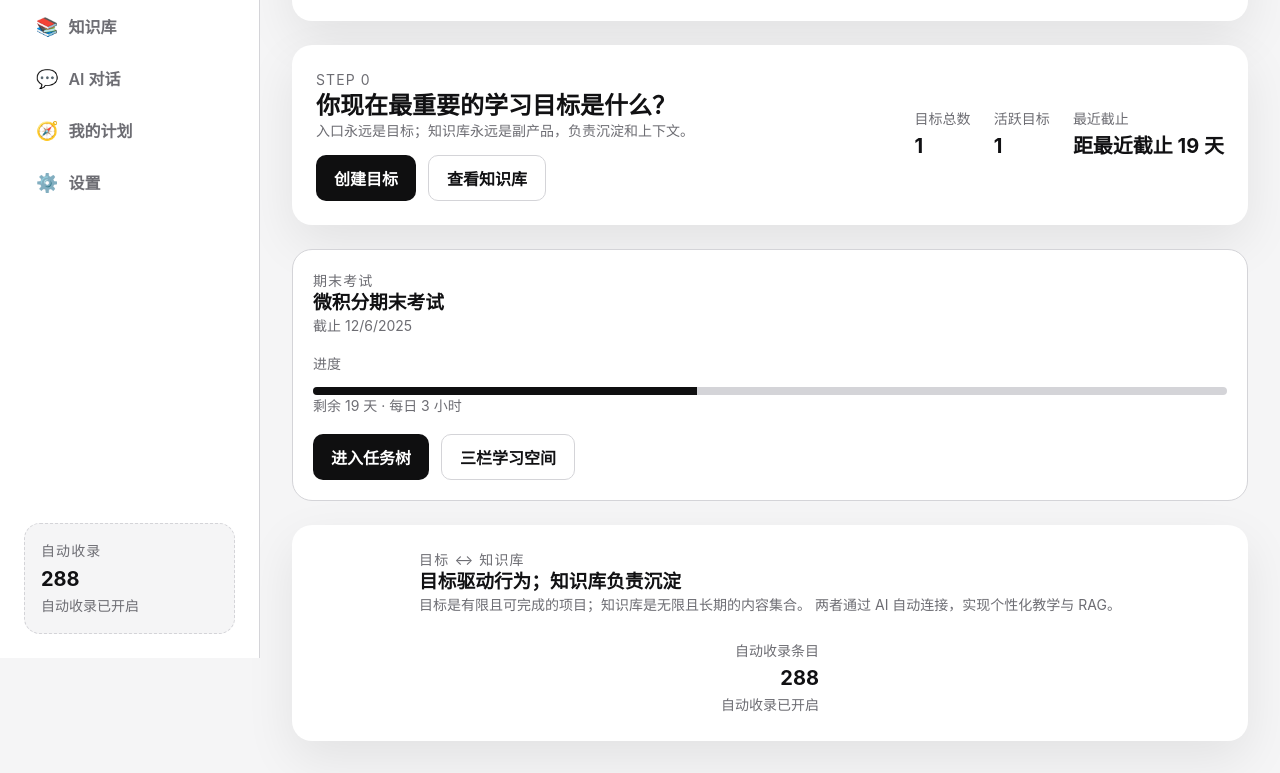
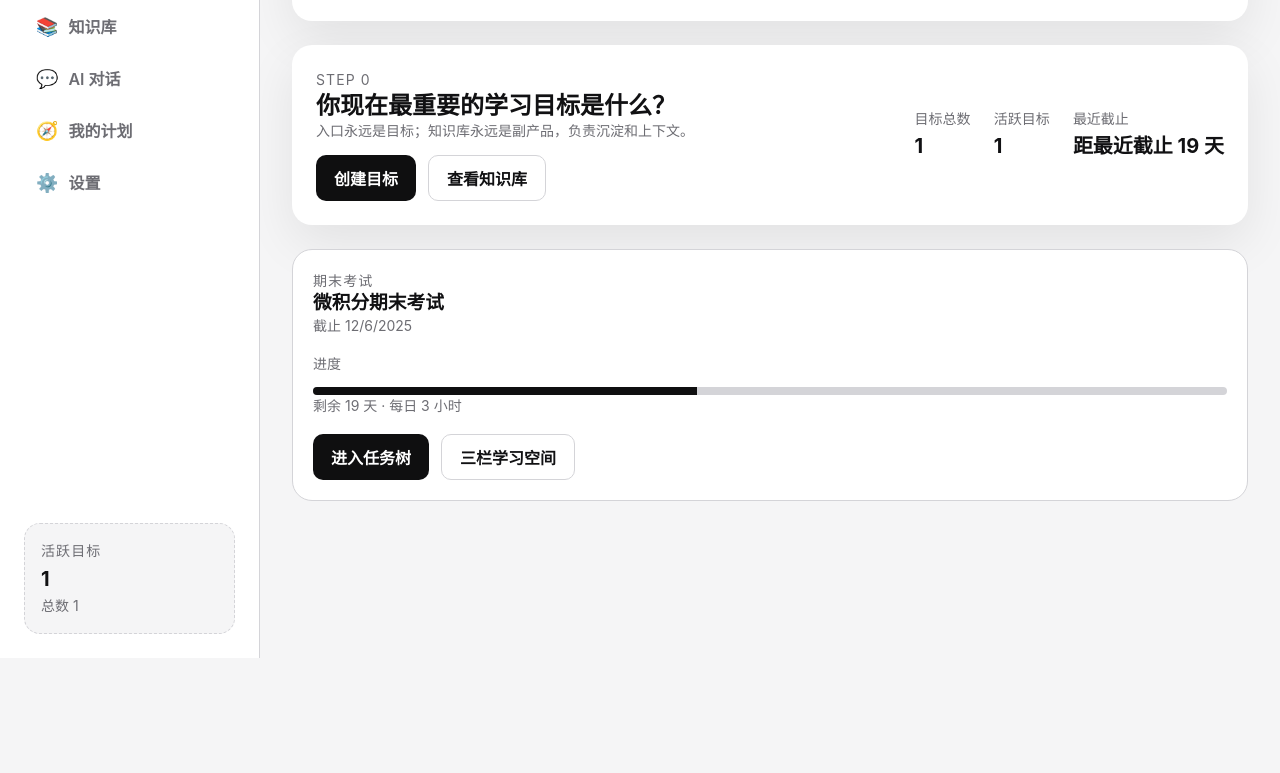
Before and after one commit to Bistard/Learning-OS-demo, a website built with Vite: page index.html in a window 1280 px wide. Shown: the part 142-915 px from the top of the page. After the commit the page ends 800 px from the top, so only its background shows below. Built offline with nearby package versions, Linux system fonts and the light colour scheme.

Commit message:
Refactors dashboard to remove knowledge stats panel

```diff
--- a/src/modules/goal/dashboard/goalDashboardModule.ts
+++ b/src/modules/goal/dashboard/goalDashboardModule.ts
@@ -5,7 +5,6 @@ import { RenderRegions, UiModule } from '../../types';
 
 interface GoalDashboardViewState {
   summary: ViewSnapshot['dashboardSummary'];
-  knowledgeStats: ViewSnapshot['knowledgeStats'];
   goals: StudyGoal[];
 }
 
@@ -15,7 +14,6 @@ class GoalDashboardViewModel {
   public buildState(snapshot: ViewSnapshot): GoalDashboardViewState {
     return {
       summary: snapshot.dashboardSummary,
-      knowledgeStats: snapshot.knowledgeStats,
       goals: snapshot.goals,
     };
   }
@@ -97,22 +95,6 @@ class GoalDashboardView {
             : '<p class="microcopy">创建目标后，这里会展示任务树与今日路线。</p>'
         }
       </section>
-
-      <section class="panel knowledge-remind">
-        <div>
-          <p class="eyebrow">目标 ↔ 知识库</p>
-          <h3>目标驱动行为；知识库负责沉淀</h3>
-          <p class="microcopy">
-            目标是有限且可完成的项目；知识库是无限且长期的内容集合。
-            两者通过 AI 自动连接，实现个性化教学与 RAG。
-          </p>
-        </div>
-        <div class="knowledge-stats">
-          <p class="label">自动收录条目</p>
-          <p class="strong">${state.knowledgeStats.totalItems}</p>
-          <p class="microcopy">${state.knowledgeStats.autoCaptureLabel}</p>
-        </div>
-      </section>
     `;
 
     bindClick(regions.content, '#dashboard-create-goal', () => this.viewModel.openGoalCreation());
--- a/src/modules/shell/sidebar/sidebarMetaModule.ts
+++ b/src/modules/shell/sidebar/sidebarMetaModule.ts
@@ -2,10 +2,11 @@ import { ViewSnapshot } from '../../../viewModels/learningOsViewModel';
 
 export class SidebarMetaModule {
   public render(snapshot: ViewSnapshot, host: HTMLElement): void {
+    const summary = snapshot.dashboardSummary;
     host.innerHTML = `
-      <p class="eyebrow">自动收录</p>
-      <p class="strong">${snapshot.knowledgeStats.totalItems}</p>
-      <p class="microcopy">${snapshot.knowledgeStats.autoCaptureLabel}</p>
+      <p class="eyebrow">活跃目标</p>
+      <p class="strong">${summary.activeGoals}</p>
+      <p class="microcopy">总数 ${summary.totalGoals}</p>
     `;
   }
 }
--- a/src/styles/layout.css
+++ b/src/styles/layout.css
@@ -169,17 +169,6 @@
 .goal-progress progress {
   width: 100%;
   height: 8px;
-}
-
-.knowledge-remind {
-  display: flex;
-  gap: 24px;
-  align-items: center;
-  justify-content: space-between;
-}
-
-.knowledge-stats {
-  text-align: right;
 }
 
 .creation-steps {
--- a/src/viewModels/learningOsViewModel.ts
+++ b/src/viewModels/learningOsViewModel.ts
@@ -31,15 +31,9 @@ interface DashboardSummary {
   knowledgeVaults: number;
 }
 
-interface KnowledgeStats {
-  totalItems: number;
-  autoCaptureLabel: string;
-}
-
 export interface ViewSnapshot extends LearningOsState {
   activeGoal: StudyGoal | null;
   dashboardSummary: DashboardSummary;
-  knowledgeStats: KnowledgeStats;
 }
 
 export type ViewUpdateListener = (snapshot: ViewSnapshot) => void;
@@ -333,12 +327,10 @@ export class LearningOsViewModel {
   private buildSnapshot(): ViewSnapshot {
     const activeGoal = this.getActiveGoal();
     const dashboardSummary = this.computeDashboardSummary();
-    const knowledgeStats = this.computeKnowledgeStats();
     return {
       ...this.state,
       activeGoal,
       dashboardSummary,
-      knowledgeStats,
     };
   }
 
@@ -354,20 +346,6 @@ export class LearningOsViewModel {
       : '暂无截止压力';
     const knowledgeVaults = this.getActiveGoal()?.connectedKnowledgeVaults.length ?? 0;
     return { totalGoals, activeGoals, nearestDeadlineLabel, knowledgeVaults };
-  }
-
-  private computeKnowledgeStats(): KnowledgeStats {
-    const totalItems = this.state.knowledgeBase.sections.reduce(
-      (sum, section) =>
-        sum + section.folders.reduce((folderSum, folder) => folderSum + folder.items, 0),
-      0
-    );
-    return {
-      totalItems,
-      autoCaptureLabel: this.state.knowledgeBase.autoCaptureEnabled
-        ? '自动收录已开启'
-        : '自动收录已暂停',
-    };
   }
 
   private updateState(partial: Partial<LearningOsState>): void {
```
